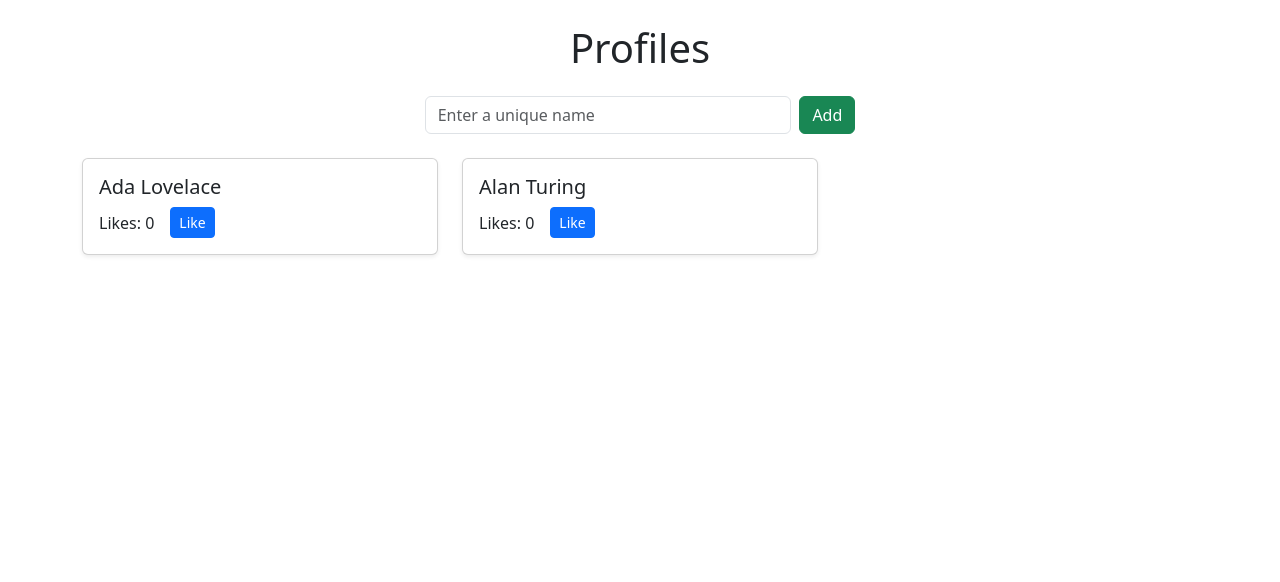
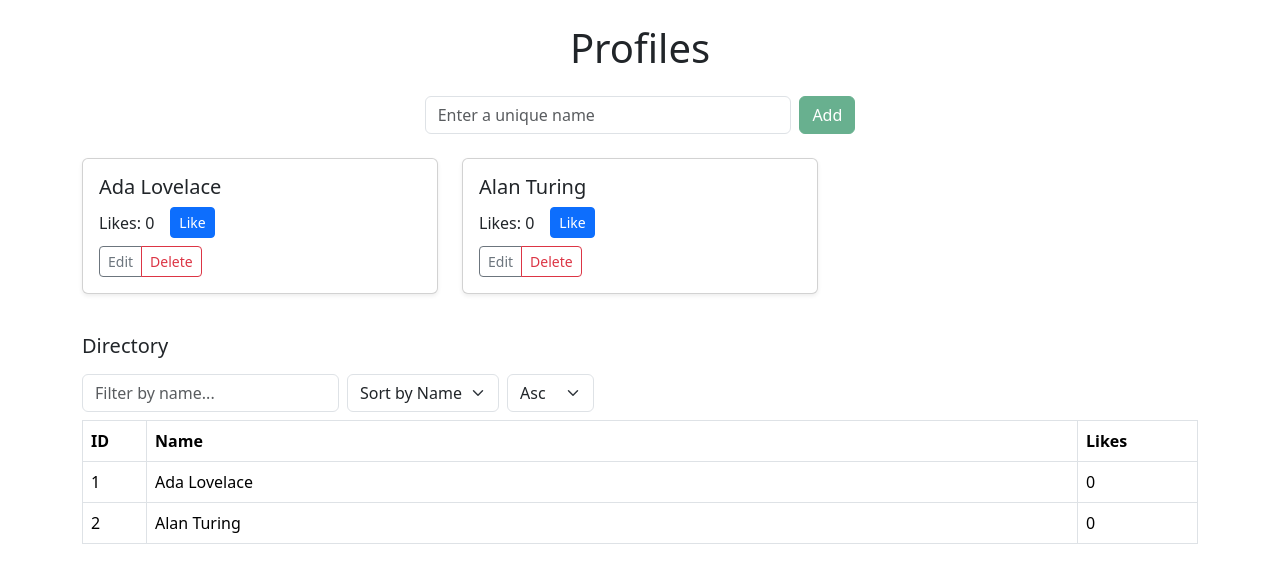
Before and after one commit to smp1993/profiles-app, a React (Vite) app: page / in a window 1280 px wide. Shown: the top 582 px of the page. Built offline with nearby package versions, Linux system fonts and the light colour scheme.

Commit message:
feat: part6 edit/delete + table; docs: update README

```diff
--- a/src/App.jsx
+++ b/src/App.jsx
@@ -1,51 +1,73 @@
 // src/App.jsx
-import { useState, useCallback } from 'react'
+import { useState, useCallback, useMemo } from 'react'
 import Container from 'react-bootstrap/Container'
 import Row from 'react-bootstrap/Row'
 import Col from 'react-bootstrap/Col'
 import Form from 'react-bootstrap/Form'
 import Button from 'react-bootstrap/Button'
+import Table from 'react-bootstrap/Table'
 
 import ProfileCard from './components/ProfileCard.jsx'
 import { profiles as initialProfiles } from './data/profiles.js'
 
 export default function App() {
+  // لیست پروفایل‌ها
   const [people, setPeople] = useState(initialProfiles)
 
+  // --- Part 5: فرم افزودن ---
   const [name, setName] = useState('')
   const [touched, setTouched] = useState(false)
 
   const trimmed = name.trim()
-  const exists = people.some(
-    (p) => p.name.toLowerCase() === trimmed.toLowerCase()
-  )
-  const isInvalid = touched && (trimmed === '' || exists)
-  const errorMsg =
-    trimmed === ''
-      ? 'Name is required.'
-      : exists
-      ? 'This name already exists.'
-      : ''
-
-  const handleLike = useCallback((id) => {
-    setPeople((ps) =>
-      ps.map((p) => (p.id === id ? { ...p, likes: p.likes + 1 } : p))
-    )
-  }, [])
+  const existsForAdd = people.some(p => p.name.toLowerCase() === trimmed.toLowerCase())
+  const isInvalidAdd = touched && (trimmed === '' || existsForAdd)
+  const errorMsgAdd = trimmed === '' ? 'Name is required.' : existsForAdd ? 'This name already exists.' : ''
 
   const handleAdd = (e) => {
     e.preventDefault()
     setTouched(true)
-    if (trimmed === '' || exists) return
+    if (trimmed === '' || existsForAdd) return
 
-    const nextId = people.length
-      ? Math.max(...people.map((p) => p.id)) + 1
-      : 1
-
-    setPeople((ps) => [...ps, { id: nextId, name: trimmed, likes: 0 }])
+    const nextId = people.length ? Math.max(...people.map(p => p.id)) + 1 : 1
+    setPeople(ps => [...ps, { id: nextId, name: trimmed, likes: 0 }])
     setName('')
     setTouched(false)
   }
+
+  // --- Part 4: like ---
+  const handleLike = useCallback((id) => {
+    setPeople(ps => ps.map(p => (p.id === id ? { ...p, likes: p.likes + 1 } : p)))
+  }, [])
+
+  // --- Part 6: rename / delete ---
+  const isNameTaken = useCallback((candidate, selfId) => {
+    const t = candidate.trim().toLowerCase()
+    return people.some(p => p.id !== selfId && p.name.toLowerCase() === t)
+  }, [people])
+
+  const handleRename = useCallback((id, newName) => {
+    setPeople(ps => ps.map(p => (p.id === id ? { ...p, name: newName } : p)))
+  }, [])
+
+  const handleDelete = useCallback((id) => {
+    setPeople(ps => ps.filter(p => p.id !== id))
+  }, [])
+
+  // --- جدول اختیاری: فیلتر و سورت ساده ---
+  const [query, setQuery] = useState('')
+  const [sortBy, setSortBy] = useState('name')   // 'name' | 'likes'
+  const [dir, setDir] = useState('asc')          // 'asc' | 'desc'
+
+  const visible = useMemo(() => {
+    const q = query.trim().toLowerCase()
+    let arr = people.filter(p => p.name.toLowerCase().includes(q))
+    arr.sort((a, b) => {
+      const mul = dir === 'asc' ? 1 : -1
+      if (sortBy === 'likes') return (a.likes - b.likes) * mul
+      return a.name.localeCompare(b.name) * mul
+    })
+    return arr
+  }, [people, query, sortBy, dir])
 
   return (
     <Container className="py-4">
@@ -55,31 +77,23 @@ export default function App() {
       <Form noValidate onSubmit={handleAdd} className="mb-4">
         <Row className="g-2 justify-content-center">
           <Col xs={12} md={6} lg={4}>
-            <Form.Label htmlFor="name" className="visually-hidden">
-              Name
-            </Form.Label>
             <Form.Control
-              id="name"
               placeholder="Enter a unique name"
               value={name}
               onChange={(e) => setName(e.target.value)}
               onBlur={() => setTouched(true)}
-              isInvalid={isInvalid}
+              isInvalid={isInvalidAdd}
             />
-            <Form.Control.Feedback type="invalid">
-              {errorMsg}
-            </Form.Control.Feedback>
+            <Form.Control.Feedback type="invalid">{errorMsgAdd}</Form.Control.Feedback>
           </Col>
           <Col xs="auto">
-            <Button type="submit" variant="success">
-              Add
-            </Button>
+            <Button type="submit" variant="success" disabled={!trimmed || existsForAdd}>Add</Button>
           </Col>
         </Row>
       </Form>
 
-      {/* کارت‌ها */}
-      <Row xs={1} md={2} lg={3}>
+      {/* کارت‌ها با ویرایش/حذف */}
+      <Row xs={1} md={2} lg={3} className="mb-4">
         {people.map((p) => (
           <Col key={p.id}>
             <ProfileCard
@@ -87,10 +101,56 @@ export default function App() {
               name={p.name}
               likes={p.likes}
               onLike={handleLike}
+              onRename={handleRename}
+              onDelete={handleDelete}
+              isNameTaken={isNameTaken}
             />
           </Col>
         ))}
       </Row>
+
+      {/* جدول اختیاری با فیلتر و سورت */}
+      <h2 className="h5 mb-3">Directory</h2>
+      <Row className="g-2 align-items-center mb-2">
+        <Col xs={12} md="auto">
+          <Form.Control
+            placeholder="Filter by name..."
+            value={query}
+            onChange={(e) => setQuery(e.target.value)}
+          />
+        </Col>
+        <Col xs="auto">
+          <Form.Select value={sortBy} onChange={(e) => setSortBy(e.target.value)}>
+            <option value="name">Sort by Name</option>
+            <option value="likes">Sort by Likes</option>
+          </Form.Select>
+        </Col>
+        <Col xs="auto">
+          <Form.Select value={dir} onChange={(e) => setDir(e.target.value)}>
+            <option value="asc">Asc</option>
+            <option value="desc">Desc</option>
+          </Form.Select>
+        </Col>
+      </Row>
+
+      <Table bordered hover responsive>
+        <thead>
+          <tr>
+            <th style={{width: '64px'}}>ID</th>
+            <th>Name</th>
+            <th style={{width: '120px'}}>Likes</th>
+          </tr>
+        </thead>
+        <tbody>
+          {visible.map(p => (
+            <tr key={p.id}>
+              <td>{p.id}</td>
+              <td>{p.name}</td>
+              <td>{p.likes}</td>
+            </tr>
+          ))}
+        </tbody>
+      </Table>
     </Container>
   )
 }
--- a/src/components/ProfileCard.jsx
+++ b/src/components/ProfileCard.jsx
@@ -1,24 +1,85 @@
 // src/components/ProfileCard.jsx
+import { useState } from 'react'
 import Card from 'react-bootstrap/Card'
 import Button from 'react-bootstrap/Button'
+import ButtonGroup from 'react-bootstrap/ButtonGroup'
+import Form from 'react-bootstrap/Form'
 
-export default function ProfileCard({ id, name, likes, onLike }) {
+export default function ProfileCard({ id, name, likes, onLike, onRename, onDelete, isNameTaken }) {
+  const [editing, setEditing] = useState(false)
+  const [value, setValue] = useState(name)
+  const [touched, setTouched] = useState(false)
+
+  const trimmed = value.trim()
+  const exists = isNameTaken(trimmed, id)
+  const isInvalid = touched && (trimmed === '' || exists)
+  const errorMsg =
+    trimmed === '' ? 'Name is required.'
+    : exists ? 'This name already exists.'
+    : ''
+
+  const handleSave = (e) => {
+    e.preventDefault()
+    setTouched(true)
+    if (isInvalid) return
+    onRename(id, trimmed)
+    setEditing(false)
+    setTouched(false)
+  }
+
   return (
     <Card className="mb-3 shadow-sm">
       <Card.Body>
+        {!editing ? (
+          <>
             <Card.Title className="h5 mb-2">{name}</Card.Title>
 
-        <div className="d-flex align-items-center gap-3">
+            <div className="d-flex align-items-center gap-3 mb-2">
               <span className="mb-0">Likes: {likes}</span>
+              <Button variant="primary" size="sm" onClick={() => onLike(id)}>Like</Button>
+            </div>
+
+            <ButtonGroup size="sm">
+              <Button variant="outline-secondary" onClick={() => { setEditing(true); setValue(name); }}>
+                Edit
+              </Button>
               <Button
-            variant="primary"
+                variant="outline-danger"
+                onClick={() => {
+                  if (window.confirm(`Delete "${name}"?`)) onDelete(id)
+                }}
+              >
+                Delete
+              </Button>
+            </ButtonGroup>
+          </>
+        ) : (
+          <Form onSubmit={handleSave}>
+            <Form.Label className="visually-hidden" htmlFor={`edit-${id}`}>Name</Form.Label>
+            <Form.Control
+              id={`edit-${id}`}
+              value={value}
+              onChange={(e) => setValue(e.target.value)}
+              onBlur={() => setTouched(true)}
+              isInvalid={isInvalid}
+              autoFocus
+            />
+            <Form.Control.Feedback type="invalid">{errorMsg}</Form.Control.Feedback>
+
+            <div className="d-flex gap-2 mt-2">
+              <Button type="submit" variant="success" size="sm" disabled={trimmed === '' || exists}>
+                Save
+              </Button>
+              <Button
+                variant="outline-secondary"
                 size="sm"
-            onClick={() => onLike(id)}
-            aria-label={`Like ${name}`}
+                onClick={() => { setEditing(false); setTouched(false); setValue(name); }}
               >
-            Like
+                Cancel
               </Button>
             </div>
+          </Form>
+        )}
       </Card.Body>
     </Card>
   )
```
Lines whose indentation alone changed are shown as unchanged.
